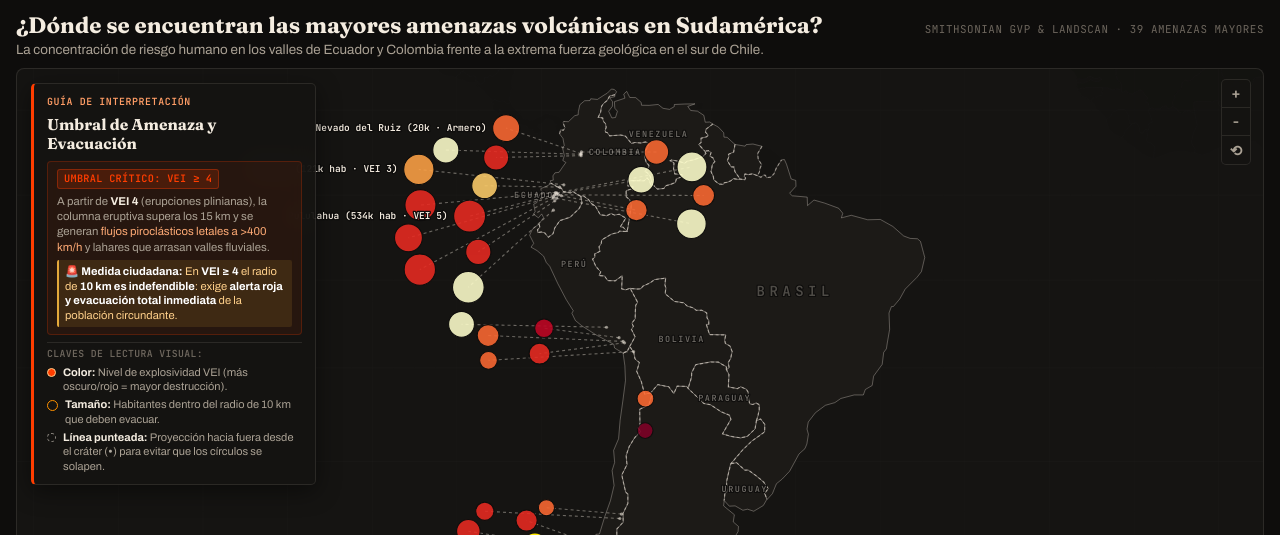
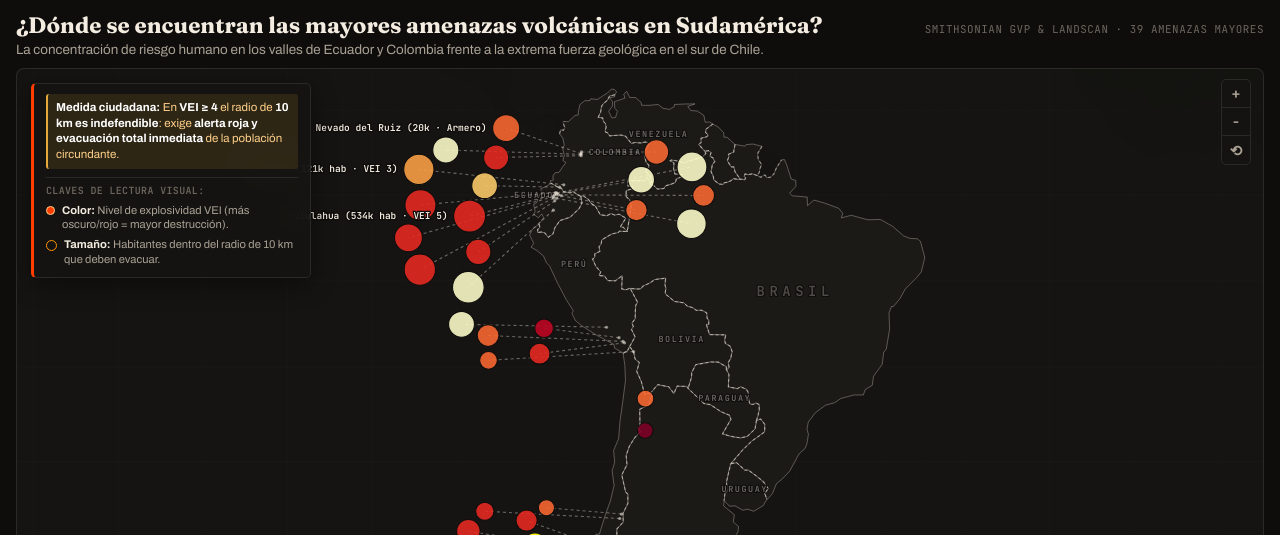
Before and after one commit to ConstanzaHernandezTorres/Proyecto-de-visualizaci-n, a plain HTML site: page index.html in a window 1280 px wide. Shown: the top 535 px of the page. Drawn offline with nearby package versions, Linux system fonts and the light colour scheme.

Commit message:
Simplificar recuadro guia: solo medida ciudadana y claves visuales

```diff
--- a/css/style.css
+++ b/css/style.css
@@ -121,7 +121,7 @@ body {
   position: absolute;
   top: 14px;
   left: 14px;
-  width: 285px;
+  width: 280px;
   max-width: calc(100% - 28px);
   background: var(--bg-glass);
   backdrop-filter: blur(14px);
@@ -129,102 +129,41 @@ body {
   border: 1px solid var(--border-dim);
   border-left: 3px solid #ff3d00;
   border-radius: var(--radius-sm);
-  padding: 11px 13px;
+  padding: 10px 12px;
   z-index: 15;
   box-shadow: 0 6px 24px rgba(0, 0, 0, 0.45);
   display: flex;
   flex-direction: column;
-  gap: 7px;
+  gap: 8px;
   pointer-events: auto;
 }
 
-.guide-kicker {
-  font-family: var(--font-mono);
-  font-size: 0.62rem;
-  font-weight: 700;
-  color: #ff9d66;
-  letter-spacing: 0.06em;
-  text-transform: uppercase;
+.guide-action-alert {
+  font-size: 0.72rem;
+  color: #ffd08a;
+  line-height: 1.36;
+  background: rgba(229, 169, 59, 0.12);
+  border-left: 2px solid #e5a93b;
+  padding: 6px 8px;
+  border-radius: 3px;
 }
 
-.guide-title {
-  font-family: var(--font-serif);
-  font-size: 0.98rem;
-  font-weight: 700;
-  color: var(--text-main);
-  line-height: 1.2;
-  margin: 0;
+.guide-action-alert strong {
+  color: #ffffff;
 }
 
-.guide-threshold-block {
-  background: rgba(255, 61, 0, 0.08);
-  border: 1px solid rgba(255, 61, 0, 0.22);
-  border-radius: 4px;
-  padding: 7px 9px;
+.guide-keys-block {
+  padding-top: 6px;
+  border-top: 1px solid var(--border-dim);
   display: flex;
   flex-direction: column;
   gap: 5px;
 }
 
-.guide-threshold-header {
-  display: flex;
-  align-items: center;
-}
-
-.guide-badge-danger {
-  font-family: var(--font-mono);
-  font-size: 0.64rem;
-  font-weight: 700;
-  color: #ff3d00;
-  background: rgba(255, 61, 0, 0.16);
-  border: 1px solid rgba(255, 61, 0, 0.35);
-  border-radius: 3px;
-  padding: 2px 6px;
-  letter-spacing: 0.03em;
-}
-
-.guide-threshold-desc {
-  font-size: 0.71rem;
-  color: var(--text-muted);
-  line-height: 1.34;
-  margin: 0;
-}
-
-.guide-threshold-desc strong {
-  color: var(--text-main);
-}
-
-.guide-threshold-desc em {
-  color: #ffab76;
-  font-style: normal;
-}
-
-.guide-action-alert {
-  font-size: 0.70rem;
-  color: #ffd08a;
-  line-height: 1.32;
-  background: rgba(229, 169, 59, 0.12);
-  border-left: 2px solid #e5a93b;
-  padding: 4px 6px;
-  border-radius: 2px;
-}
-
-.guide-action-alert strong {
-  color: #fff;
-}
-
-.guide-keys-block {
-  padding-top: 4px;
-  border-top: 1px solid var(--border-dim);
-  display: flex;
-  flex-direction: column;
-  gap: 4px;
-}
-
 .guide-keys-label {
   font-family: var(--font-mono);
-  font-size: 0.61rem;
-  font-weight: 600;
+  font-size: 0.62rem;
+  font-weight: 700;
   color: var(--text-dim);
   letter-spacing: 0.04em;
   text-transform: uppercase;
@@ -234,8 +173,8 @@ body {
   display: flex;
   align-items: flex-start;
   gap: 7px;
-  font-size: 0.69rem;
-  line-height: 1.3;
+  font-size: 0.70rem;
+  line-height: 1.32;
   color: var(--text-muted);
 }
 
--- a/index.html
+++ b/index.html
@@ -43,21 +43,10 @@
       <!-- LIENZO SVG D3 (MAPA + VOLCANES + GUÍAS) -->
       <svg id="viz-svg" class="viz-svg"></svg>
 
-      <!-- RECUADRO GUÍA: UMBRAL DE EVACUACIÓN VEI E INTERPRETACIÓN -->
-      <aside class="guide-panel" aria-label="Guía de interpretación y umbral de evacuación">
-        <div class="guide-kicker">GUÍA DE INTERPRETACIÓN</div>
-        <h2 class="guide-title">Umbral de Amenaza y Evacuación</h2>
-
-        <div class="guide-threshold-block">
-          <div class="guide-threshold-header">
-            <span class="guide-badge-danger">UMBRAL CRÍTICO: VEI ≥ 4</span>
-          </div>
-          <p class="guide-threshold-desc">
-            A partir de <strong>VEI 4</strong> (erupciones plinianas), la columna eruptiva supera los 15 km y se generan <em>flujos piroclásticos letales a &gt;400 km/h</em> y lahares que arrasan valles fluviales.
-          </p>
-          <div class="guide-action-alert">
-            🚨 <strong>Medida ciudadana:</strong> En <strong>VEI ≥ 4</strong> el radio de <strong>10 km es indefendible</strong>: exige <strong>alerta roja y evacuación total inmediata</strong> de la población circundante.
-          </div>
+      <!-- RECUADRO GUÍA: MEDIDA CIUDADANA Y CLAVES VISUALES -->
+      <aside class="guide-panel" aria-label="Guía de interpretación">
+        <div class="guide-action-alert">
+          <strong>Medida ciudadana:</strong> En <strong>VEI ≥ 4</strong> el radio de <strong>10 km es indefendible</strong>: exige <strong>alerta roja y evacuación total inmediata</strong> de la población circundante.
         </div>
 
         <div class="guide-keys-block">
@@ -69,10 +58,6 @@
           <div class="guide-key-item">
             <span class="guide-dot dot-pop"></span>
             <span><strong>Tamaño:</strong> Habitantes dentro del radio de 10 km que deben evacuar.</span>
-          </div>
-          <div class="guide-key-item">
-            <span class="guide-dot dot-proj"></span>
-            <span><strong>Línea punteada:</strong> Proyección hacia fuera desde el cráter (<span class="crater-symbol">•</span>) para evitar que los círculos se solapen.</span>
           </div>
         </div>
       </aside>
```
